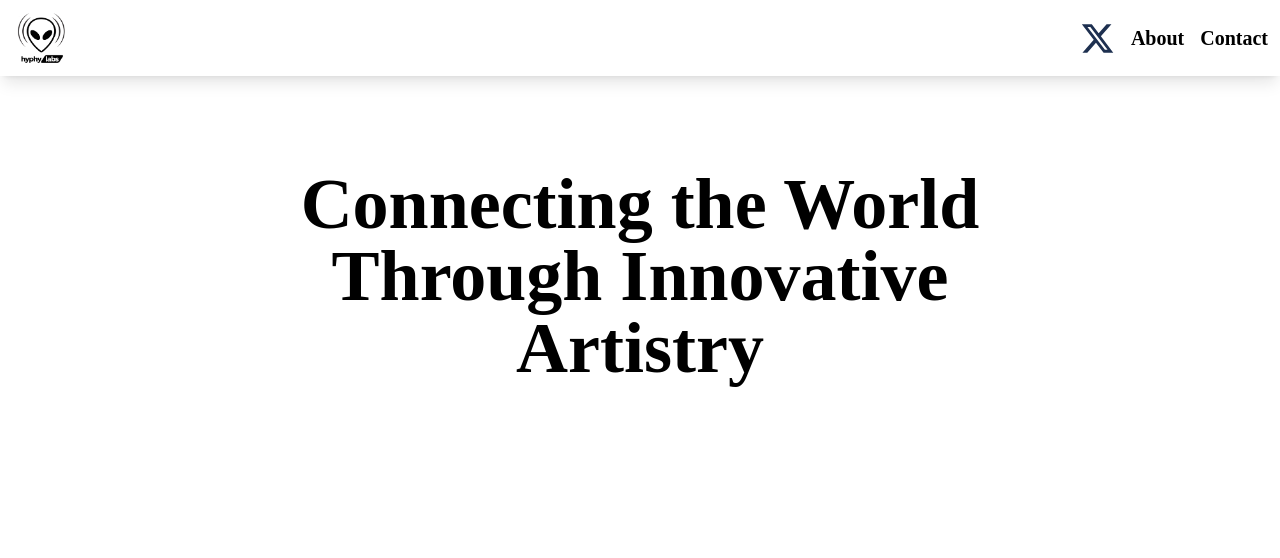
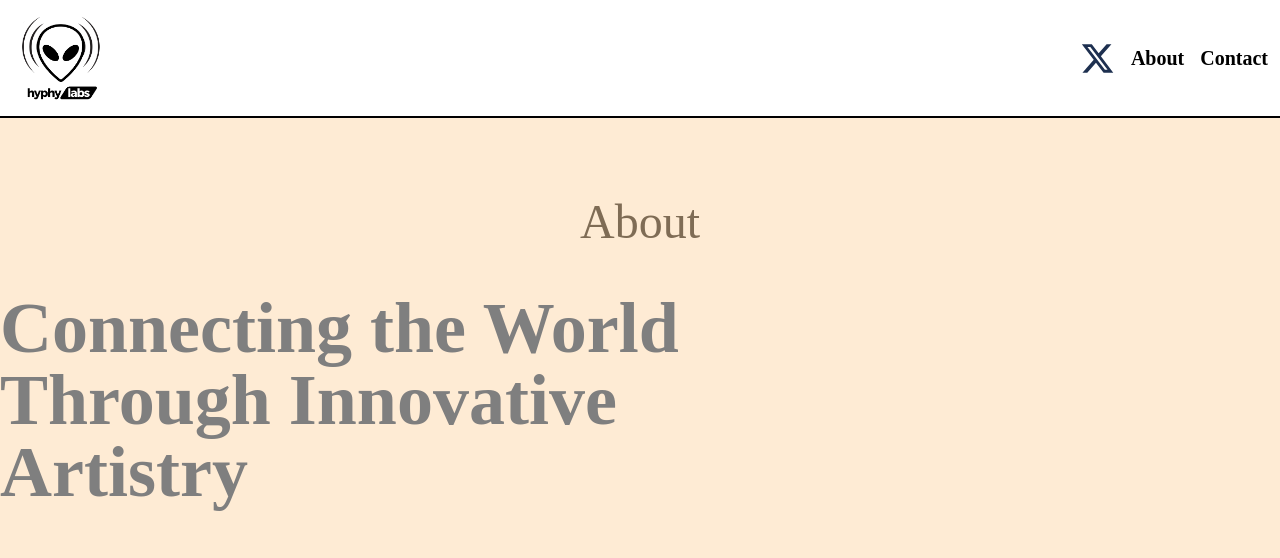
Before and after one commit to amdadul-haque/hyphy-labs, a Next.js app: page / in a window 1280 px wide. Shown: the top 558 px of the page. Built offline with nearby package versions, Linux system fonts and the light colour scheme; a web font is replaced by a local one.

Commit message:
not done yet

```diff
--- a/app/page.js
+++ b/app/page.js
@@ -10,11 +10,11 @@ export default function Home() {
   return (
     <main className='font-primary'>
       {/* <div className='bg-fuchsia-400 h-[150vh] w-full'></div> */}
+      {/* <About /> */}
       <Hero />
-      {/* <About /> */}
-      <Projects />
       <div id='about' className='bg-white h-[100vh] w-full text-center text-5xl pt-20'>About</div>
       <div className='bg-white h-[100vh] w-full text-center text-5xl'>Mission</div>
+      <Projects />
       {/* <Test /> */}
       {/* <ResizableDiv /> */}
       {/* <div className='bg-orange-400 h-[100vh] w-full'></div> */}
--- a/components/Hero.js
+++ b/components/Hero.js
@@ -4,15 +4,22 @@ import { motion } from 'framer-motion'
 
 const Hero = () => {
   return (
-    <div id='hero' className='w-full h-[50vh] flex items-center'>
+    <motion.div id='hero' className='w-full h-[100vh] flex items-center fixed top-0 bg-orange-200 clear-both '
+      initial={{ opacity: 1 }}
+      exit={{ opacity: 0 }}
+      whileInView={{ opacity: 0.5 }}
+      transition={{ duration: 1 }}
+    >
+      <div className='w-full max-w-[1320px] mx-auto'>
         <motion.div className='w-full'
           initial={{ opacity: 0, y: 200, scale: 0.2 }}
           whileInView={{ opacity: 1, y: 0, scale: 1 }}
           transition={{ duration: .5 }}
         >
-        <h2 className='text-2xl sm:text-7xl font-bold max-w-[700px] text-center mx-auto'>Connecting the World Through Innovative Artistry</h2>
+          <h2 className='text-2xl sm:text-7xl font-bold max-w-[700px] text-left'>Connecting the World Through Innovative Artistry</h2>
         </motion.div>
       </div>
+    </motion.div>
 
   )
 }
--- a/components/Navbar.js
+++ b/components/Navbar.js
@@ -4,16 +4,16 @@ import React from 'react'
 
 const Navbar = () => {
   return (
-    <div className='w-full sticky top-0 bg-white text-black shadow-lg z-50'>
+    <div className='w-full relative top-0 bg-white text-black border-b-2 border-black z-50'>
       <div className='w-full py-2 max-w-[1320px] mx-auto px-3 flex justify-between items-center'>
         <Link href='/'>
-          <Image src='/logo.png' width={60} height={50} />
+          <Image src='/logo.png' width={100} height={50} />
         </Link>
         <div className='flex gap-4 items-center'>
           <Link href='/'>
             <Image src='/x-twitter.svg' width={35} height={40} />
           </Link>
-          <Link href='#about' className='text-xl font-bold'> About </Link>
+          <Link href='/#about' className='text-xl font-bold'> About </Link>
           <Link href='/contact' className='text-xl font-bold'> Contact </Link>
         </div>
       </div>
--- a/components/Projects.js
+++ b/components/Projects.js
@@ -16,14 +16,15 @@ const Projects = () => {
   // });
   return (
     <>
-      <div className='w-full bg-white min-h-screen flex items-center py-10 px-5'>
+      <div className='w-full bg-white h-screen min-h-[90vh] relative flex items-center py-10 px-5 border-[10px] border-red-500'>
         <div
-          className='w-full max-w-[1320px] mx-auto flex flex-col md:flex-row justify-between items-center md:items-stretch gap-6'
+          className='w-full bg-red max-w-[1320px] mx-auto flex flex-col md:flex-row justify-between items-center md:items-stretch gap-6'
           ref={card1.ref}
         >
+          <div className='hover:scale-105 transition-all duration-300 w-full'>
             <motion.div
               // ref={card1.ref}
-            className='w-full max-w-[400px] rounded-[40px] bg-black flex flex-col justify-center items-center py-10'
+              className='w-full max-w-[400px] rounded-[40px] bg-black flex flex-col justify-center items-center py-10 hover:scale-150 transition-all hover:cursor-pointer scale-50'
               initial={{ opacity: 0, x: -200, y: 200, scale: 0.7 }}
               whileInView={{ opacity: 1, x: 0, y: 0, scale: 1 }}
               transition={{ duration: .5 }}
@@ -31,19 +32,29 @@ const Projects = () => {
               <Image src='/card1.jpg' width={300} height={400} />
               <h2 className='uppercase text-5xl font-seconday text-white'>Lazy Ape <br /> Official</h2>
             </motion.div>
+          </div>
+          <div className='hover:scale-105 transition-all duration-300 w-full hover:cursor-pointer'>
             <motion.div
               // ref={card2.ref}
-            className='w-full max-w-[400px] rounded-[40px]'
+              className='w-full max-w-[400px] rounded-[40px] relative hover:scale-150 transition-all h-full'
 
               initial={{ opacity: 0, y: -200, scale: 0.7 }}
               whileInView={{ opacity: 1, y: 0, scale: 1 }}
               transition={{ duration: 1.5 }}
             >
               <img src='/card2.gif' layout='responsive' className='rounded-[50px] w-full object-cover h-full' />
+              <div className='w-full absolute py-8 bg-black opacity-80 top-[50%] left-0 translate-y-[-50%]'>
+                <h2 className='uppercase text-5xl font-seconday text-white text-center leading-tight'>
+                  Coming <br />
+                  2024
+                </h2>
+              </div>
             </motion.div>
+          </div>
+          <div className='hover:scale-105 transition-all duration-300 w-full hover:cursor-pointer'>
             <motion.div
               // ref={card3.ref}
-            className='w-full max-w-[400px]  rounded-[40px] bg-black flex justify-center items-center py-10'
+              className='w-full max-w-[400px] rounded-[40px] bg-black flex justify-center items-center py-10 h-full'
               initial={{ opacity: 0, x: 200, y: 200, scale: 0.7 }}
               whileInView={{ opacity: 1, x: 0, y: 0, scale: 1 }}
               transition={{ duration: .5 }}
@@ -58,6 +69,7 @@ const Projects = () => {
             </motion.div>
           </div>
         </div>
+      </div>
     </>
   );
 }
```
Also changed, not shown: 1 other file (tests, documents, lock files or other folders). Lines whose indentation alone changed are shown as unchanged.
